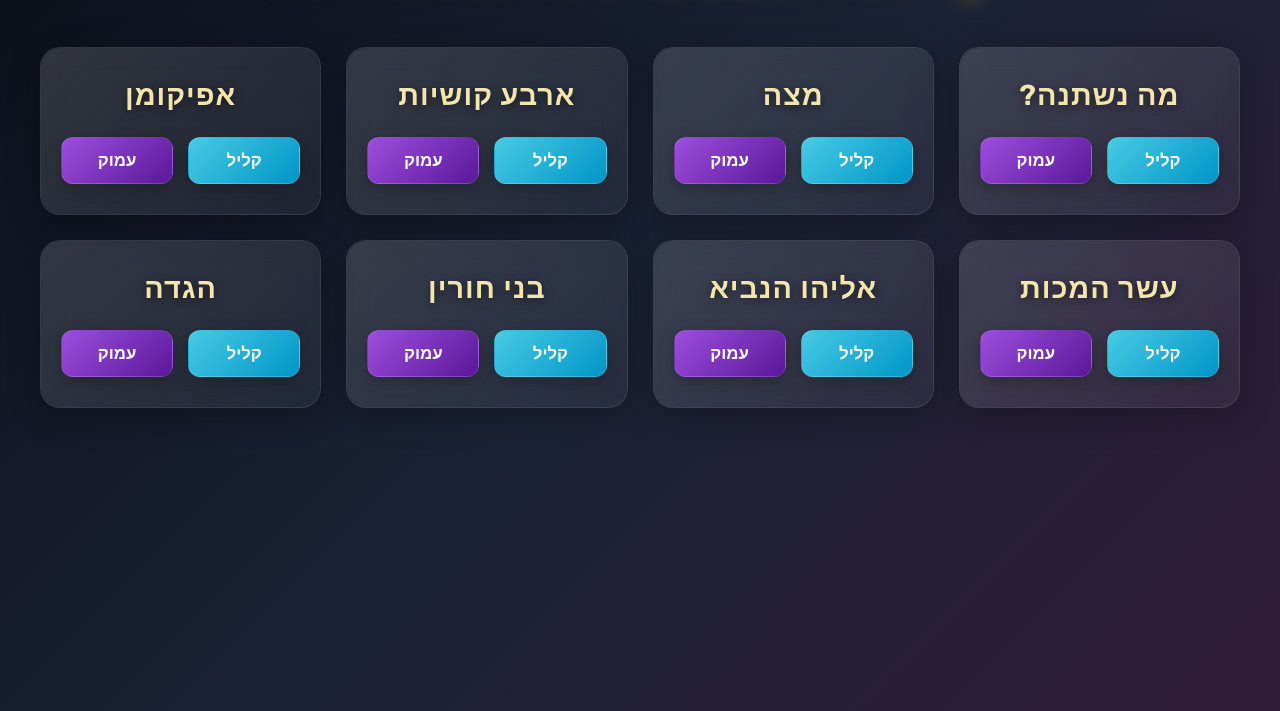
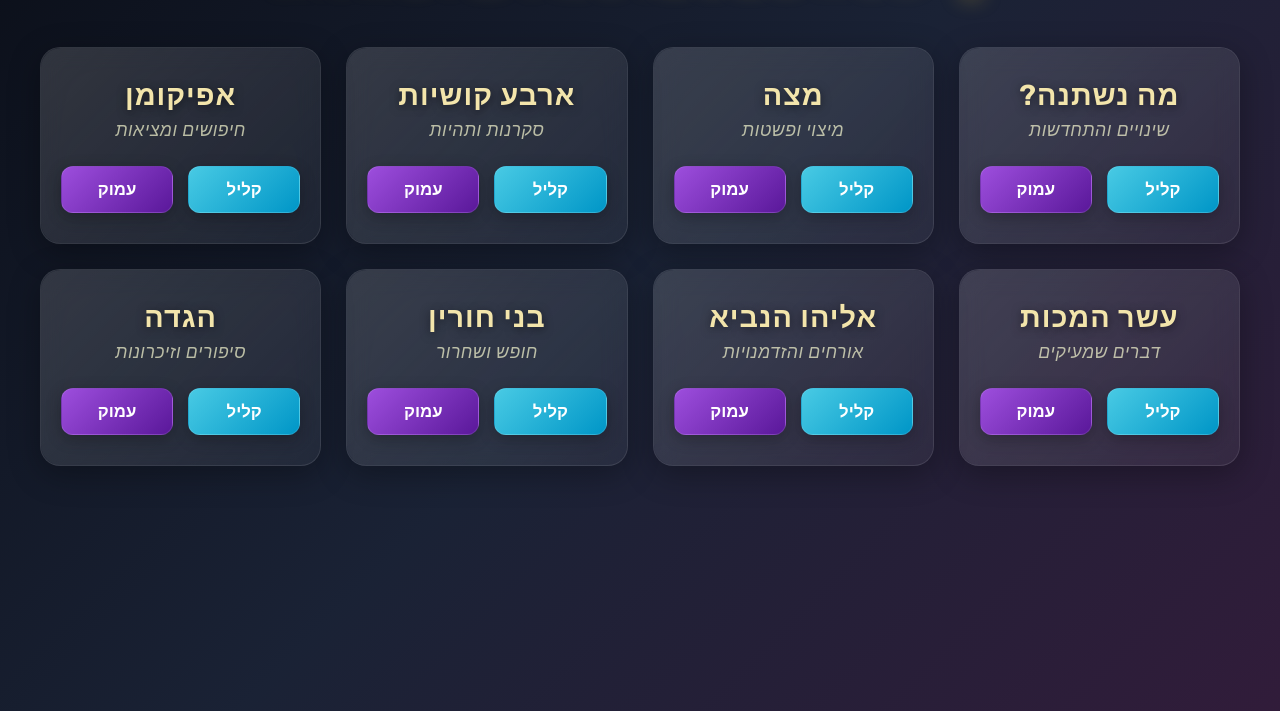
Before and after one commit to Etgoz/PesachActivity, a plain HTML site: page index.html in a window 1280 px wide. Shown: the part 89-800 px from the top of the page. Drawn offline with Linux system fonts and the light colour scheme.

Commit message:
feat: add category descriptions to cards and update related styling

```diff
--- a/questions.json
+++ b/questions.json
@@ -141,7 +141,7 @@
                 "מהו הכינוי הכי מביך שקראו לכם בו כשהייתם ילדים?",
                 "מהי המילה שאתם תמיד מתבלבלים בה או לא מצליחים לבטא נכון?",
                 "אם היו כותבים עליכם ספר, מה היה השם של הפרק הנוכחי בחיים שלכם?",
-                "מהו השקר הכי מצחיק או קטן שסיפרתם להורים כילדים?",
+                "מהו השקר הכי מצחיק שסיפרתם להורים כילדים?",
                 "איזו שפה תמיד רציתם לדבר וזה פשוט לא קרה?"
             ],
             "deep": [
--- a/script.js
+++ b/script.js
@@ -10,6 +10,7 @@ async function loadData() {
 
         json.categories.forEach(cat => {
             data[cat.title] = {
+                description: cat.description,
                 shallow: cat.shallow,
                 deep: cat.deep
             };
@@ -31,6 +32,7 @@ function init() {
         card.style.animationDelay = `${index * 0.08}s`;
         card.innerHTML = `
             <h3>${cat}</h3>
+            <h4>${data[cat].description}</h4>
             <div class="btn-group">
                 <button class="btn-shallow" onclick="openQuestion('${cat}', 'shallow')">קליל</button>
                 <button class="btn-deep" onclick="openQuestion('${cat}', 'deep')">עמוק</button>
--- a/style.css
+++ b/style.css
@@ -88,11 +88,20 @@ h1 {
 
 .card h3 {
     font-size: 1.8rem;
-    margin: 0 0 25px 0;
+    margin: 0 0 8px 0;
     color: var(--gold-light);
     font-weight: 600;
     letter-spacing: 1px;
     text-shadow: 0 2px 10px rgba(0, 0, 0, 0.5);
+}
+
+.card h4 {
+    font-size: 1.1rem;
+    margin: 0 0 25px 0;
+    color: rgba(248, 249, 210, 0.7);
+    font-weight: 400;
+    font-style: italic;
+    letter-spacing: 0.5px;
 }
 
 .btn-group {
```
